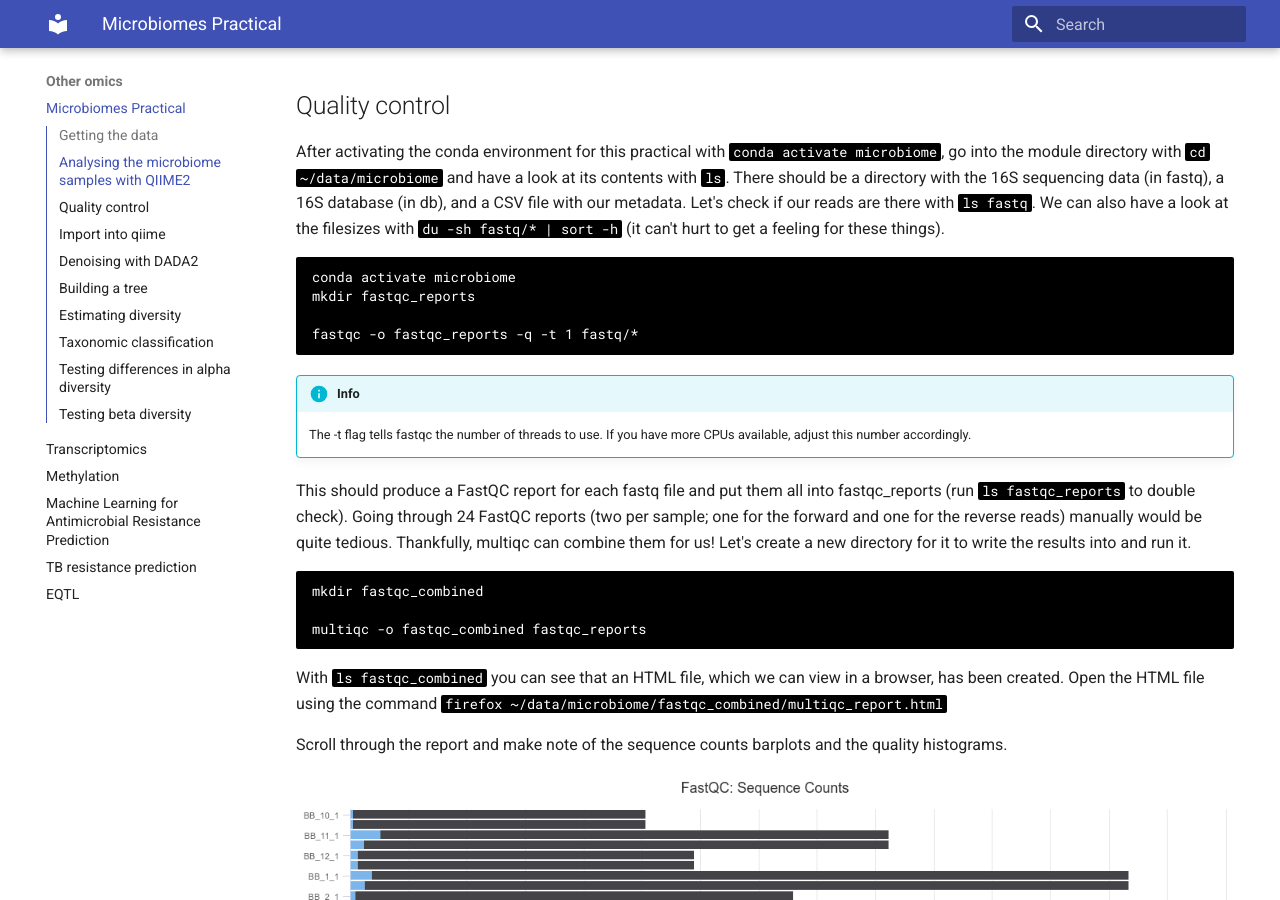
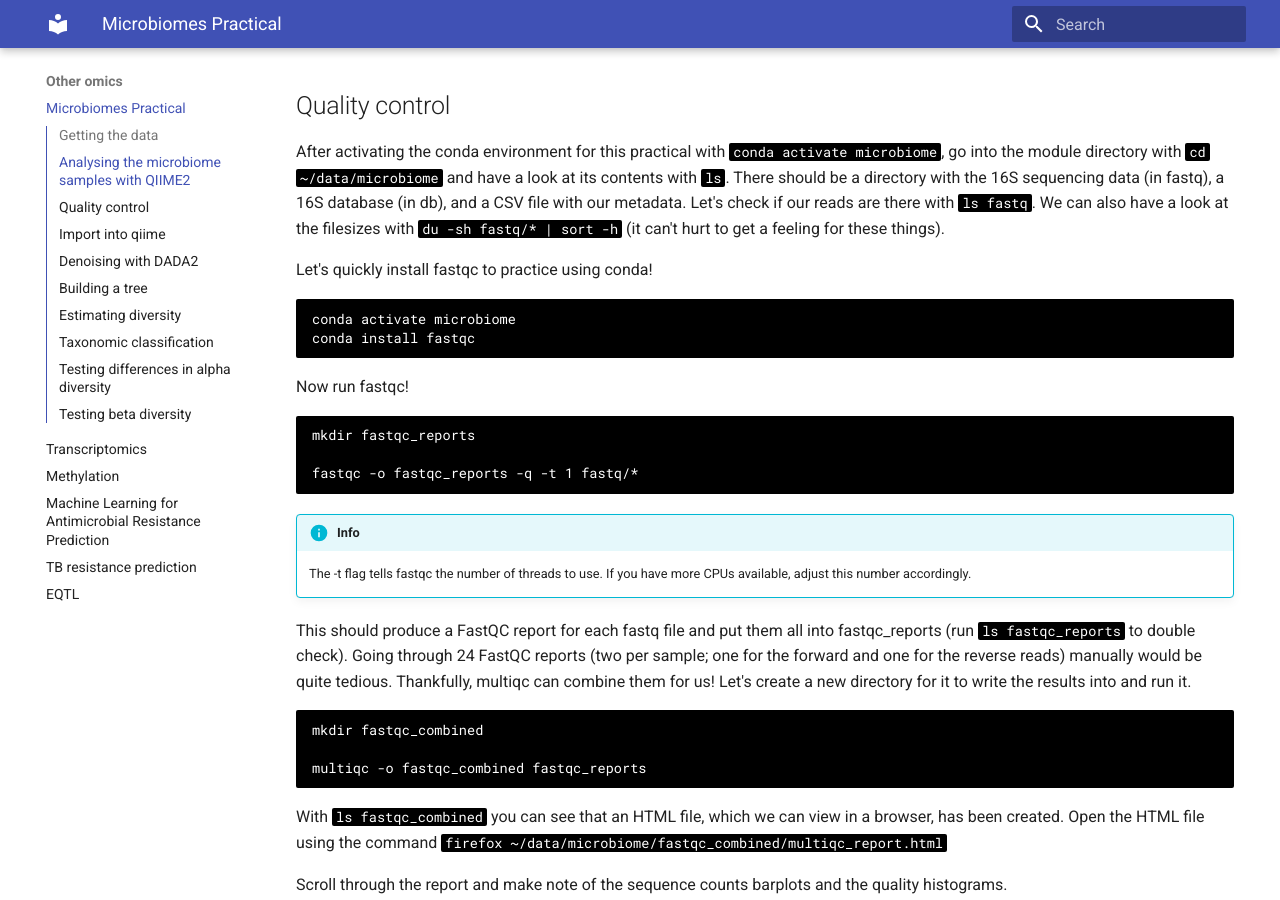
Before and after one commit to lshtm-genomics/omics-course, an MkDocs documentation site: the page built from docs/other-omics/microbiome.md, in a window 1280 px wide and 900 px high, scrolled down 1652 px. Built offline with MkDocs 1.6.1 and Material for MkDocs 9.7.7, drawn with Linux system fonts in a browser that asks for light colours.

Commit message:
Update microbiome.md

````diff
--- a/docs/other-omics/microbiome.md
+++ b/docs/other-omics/microbiome.md
@@ -33,8 +33,15 @@ One idiosyncrasy of QIIME2 is the use of so-called "artefacts". These are zip-ar
 
 After activating the conda environment for this practical with `conda activate microbiome`, go into the module directory with `cd ~/data/microbiome` and have a look at its contents with `ls`. There should be a directory with the 16S sequencing data (in fastq), a 16S database (in db), and a CSV file with our metadata. Let's check if our reads are there with `ls fastq`. We can also have a look at the filesizes with `du -sh fastq/* | sort -h` (it can't hurt to get a feeling for these things).
 
+Let's quickly install fastqc to practice using conda!
+
 ```
 conda activate microbiome
+conda install fastqc
+```
+Now run fastqc!
+
+```
 mkdir fastqc_reports
 
 fastqc -o fastqc_reports -q -t 1 fastq/*
````
